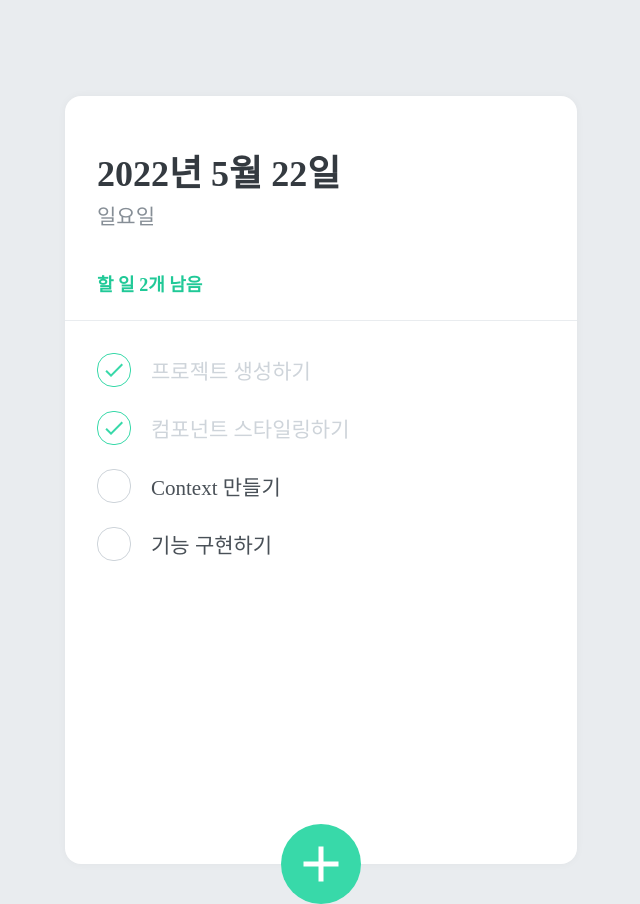
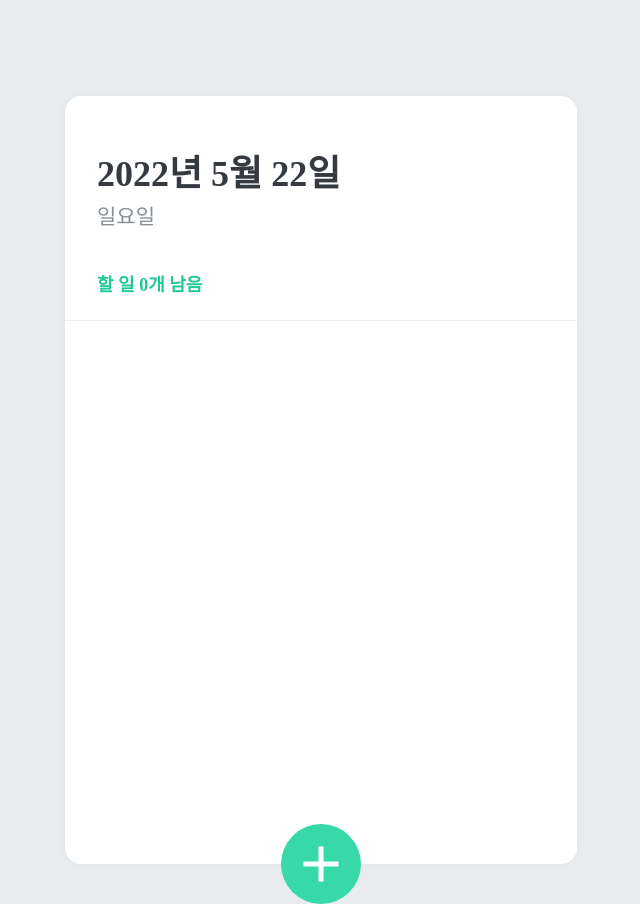
Before and after one commit to KangMiSun17/ToDoList, a React (Create React App) app in the folder front/: page / in a window 1280 px wide. Shown: the whole page, without its empty margins (319-959 px from the left). Built offline with nearby package versions, Linux system fonts and the light colour scheme.

Commit message:
use localStorage API

```diff
--- a/front/src/components/Todo/TodoCreate.tsx
+++ b/front/src/components/Todo/TodoCreate.tsx
@@ -33,6 +33,8 @@ function TodoCreate() {
     nextId.current += 1;
   };
 
+  console.log(JSON.parse(localStorage.getItem("todoList") || "[]"));
+
   return (
     <>
       {open && (
--- a/front/src/components/Todo/TodoHead.tsx
+++ b/front/src/components/Todo/TodoHead.tsx
@@ -4,7 +4,7 @@ import { TodoHeadBlock } from "../styles/TodoStyle";
 function TodoHead() {
   const todos = useTodoContext();
   //끝나지 않은 할 일 필터링
-  const undoneTasks = todos.filter((todo) => !todo.done);
+  const undoneTasks = todos && todos.filter((todo) => !todo.done);
   const today = new Date();
   //00년 0월 0일
   const dateString = today.toLocaleDateString("ko-KR", {
--- a/front/src/components/Todo/TodoItem.tsx
+++ b/front/src/components/Todo/TodoItem.tsx
@@ -12,7 +12,9 @@ import { useDispatchContext } from "../common/TodoContext";
 function TodoItem({ id, done, text }: Todo) {
   const dispatch = useDispatchContext();
   const onToggle = () => dispatch({ type: "TOGGLE", id });
-  const onRemove = () => dispatch({ type: "REMOVE", id });
+  const onRemove = () => {
+    dispatch({ type: "REMOVE", id });
+  };
   return (
     <TodoItemBlock>
       <CheckCircle done={done} onClick={onToggle}>
--- a/front/src/components/Todo/TodoList.tsx
+++ b/front/src/components/Todo/TodoList.tsx
@@ -6,7 +6,8 @@ function TodoList() {
   const todos = useTodoContext();
   return (
     <TodoListBlock>
-      {todos.map((todo) => (
+      {todos &&
+        todos.map((todo) => (
           <TodoItem
             key={todo.id}
             id={todo.id}
--- a/front/src/components/common/TodoContext.tsx
+++ b/front/src/components/common/TodoContext.tsx
@@ -9,39 +9,25 @@ import React, {
 } from "react";
 import { Action, Todo } from "./TodoType";
 
-const initialTodos = [
-  {
-    id: 1,
-    text: "프로젝트 생성하기",
-    done: true,
-  },
-  {
-    id: 2,
-    text: "컴포넌트 스타일링하기",
-    done: true,
-  },
-  {
-    id: 3,
-    text: "Context 만들기",
-    done: false,
-  },
-  {
-    id: 4,
-    text: "기능 구현하기",
-    done: false,
-  },
-];
+const myStorage = localStorage.getItem("todoList");
+const initialTodos = JSON.parse(myStorage || "[]");
 
 function todoReducer(state: Todo[], action: Action) {
   switch (action.type) {
     case "CREATE":
+      localStorage.setItem("todoList", JSON.stringify([...state, action.todo]));
       return state.concat(action.todo);
     case "TOGGLE":
-      return state.map((todo) =>
+      const toggleState = state.map((todo) =>
         todo.id === action.id ? { ...todo, done: !todo.done } : todo
       );
+      localStorage.setItem("todoList", JSON.stringify([...toggleState]));
+      return toggleState;
+
     case "REMOVE":
-      return state.filter((todo) => todo.id !== action.id);
+      const RemoveState = state.filter((todo) => todo.id !== action.id);
+      localStorage.setItem("todoList", JSON.stringify([...RemoveState]));
+      return RemoveState;
     default:
       throw new Error(`Unhandled action type`);
   }
@@ -53,7 +39,13 @@ const NextIdContext = createContext<MutableRefObject<number> | null>(null);
 
 export function TodoProvider({ children }: { children: ReactNode }) {
   const [state, dispatch] = useReducer(todoReducer, initialTodos);
-  const nextId = useRef(5);
+  const num: number[] = [];
+  initialTodos &&
+    initialTodos.map((todo: { id: number }) => {
+      num.push(todo.id);
+    });
+  const maxId = num.length ? Math.max(...num) : 0;
+  const nextId = useRef(maxId + 1);
   return (
     <TodoContext.Provider value={state}>
       <DispatchContext.Provider value={dispatch}>
```
Lines whose indentation alone changed are shown as unchanged.
